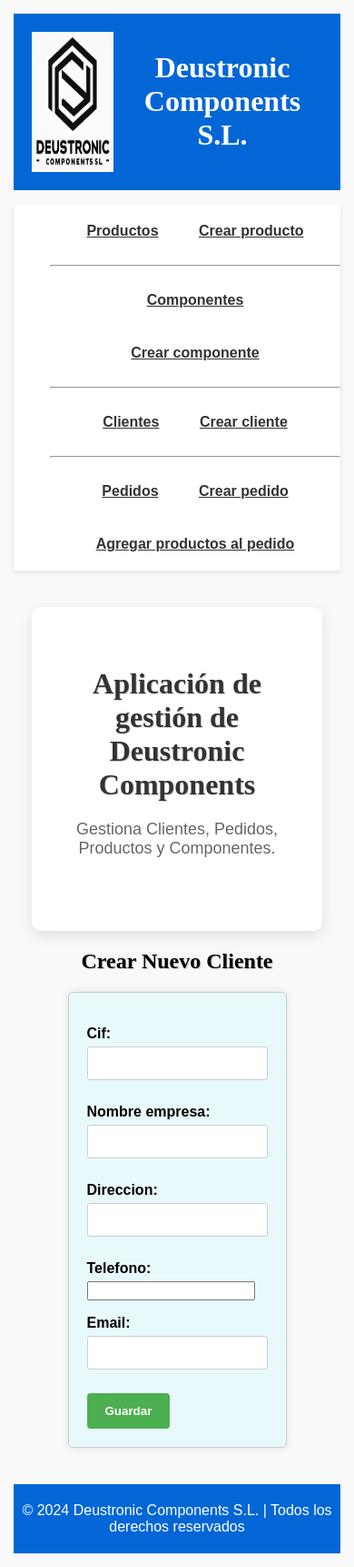
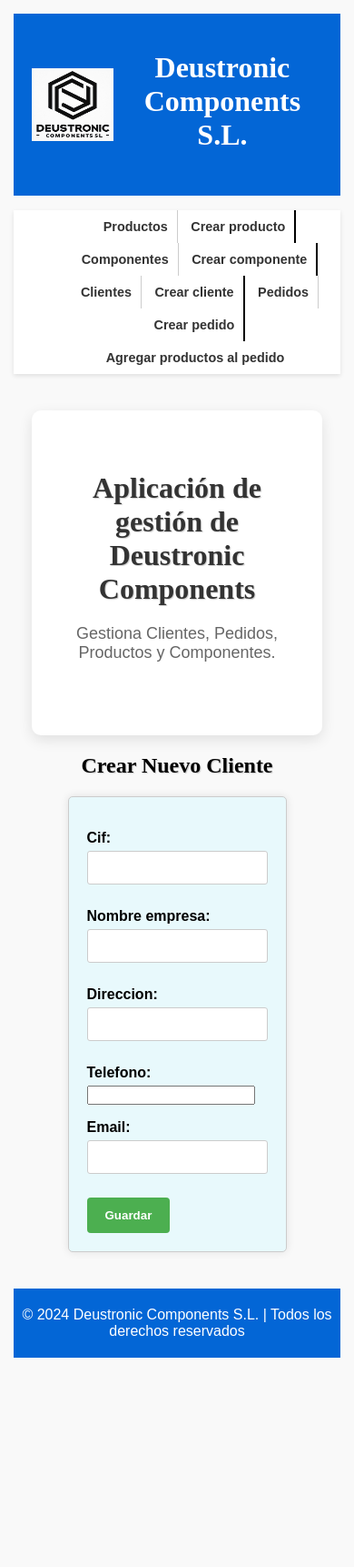
Before and after one commit to garaimg/IW-Equipo1-Proyecto-web-colaborativo, a Django app: page /appDeustronicComponents/cliente/create/ in a window 390 px wide. Shown: the whole page at 91% size. After the commit the page ends 1492 px from the top, so only its background shows below. Run offline with Django 5.2, Linux system fonts and the light colour scheme.

Commit message:
Header responsive y nav arreglado y dividido

```diff
--- a/DeustronicComponents/static/css/style.css
+++ b/DeustronicComponents/static/css/style.css
@@ -50,8 +50,15 @@ header {
 
 .logo-container img {
     max-width: 100%;
+    max-height: 100%;
     margin-right: 1rem;
     width: 9rem;
+
+    @media (max-width: 768px) {
+        width: 50%;
+        height: 50%;
+        align-self: center;
+    }
 }
 
 /* nav */
@@ -60,6 +67,25 @@ nav {
     background-color: #fff;
     box-shadow: 0 2px 5px rgba(0, 0, 0, 0.1);
     text-align: center;
+}
+
+nav ul li {
+    font-size: 90%;
+    border-right: 1px solid #ccc;
+    padding: 10px;
+
+    a {
+        text-decoration: none;
+    }
+}
+
+nav ul li:last-child {
+    border-right: 0;
+}
+
+.separador { /* Para aportar un doble borde entre secciones mayores en el nav */
+    border-right: 2px solid #000000;
+    padding-right: 10px;
 }
 
 #lista-nav ul {
@@ -71,7 +97,7 @@ nav {
 
 #lista-nav li {
     display: inline-block;
-    padding: 20px;
+    padding: 10px;
 }
 
 a {
@@ -140,7 +166,7 @@ a:hover {
 
 /* Formularios */
 
-.contenedor-formulario { /* AÑADIR ESTE LABEL */
+.contenedor-formulario {
     display: flex;
     align-items: center;
     justify-content: center;
--- a/DeustronicComponents/templates/base.html
+++ b/DeustronicComponents/templates/base.html
@@ -17,16 +17,13 @@
 <nav>
     <ul id="lista-nav">
         <li><a href="{% url 'lista_productos' %}">Productos</a></li>
-        <li><a href="{% url 'crear_producto' %}">Crear producto</a></li>
-        <hr>
+        <li class="separador"><a href="{% url 'crear_producto' %}">Crear producto</a></li>
         <li><a href="{% url 'lista_componentes' %}">Componentes</a></li>
-        <li><a href="{% url 'crear_componente' %}">Crear componente</a></li>
-        <hr>
+        <li class="separador"><a href="{% url 'crear_componente' %}">Crear componente</a></li>
         <li><a href="{% url 'lista_clientes' %}">Clientes</a></li>
-        <li><a href="{% url 'crear_cliente' %}">Crear cliente</a></li>
-        <hr>
+        <li class="separador"><a href="{% url 'crear_cliente' %}">Crear cliente</a></li>
         <li><a href="{% url 'lista_pedido_productos' %}">Pedidos</a></li>
-        <li><a href="{% url 'crear_pedido' %}">Crear pedido</a></li>
+        <li class="separador"><a href="{% url 'crear_pedido' %}">Crear pedido</a></li>
         <li><a href="{% url 'crear_pedido_producto' %}">Agregar productos al pedido</a></li>
     </ul>
 </nav>
```
